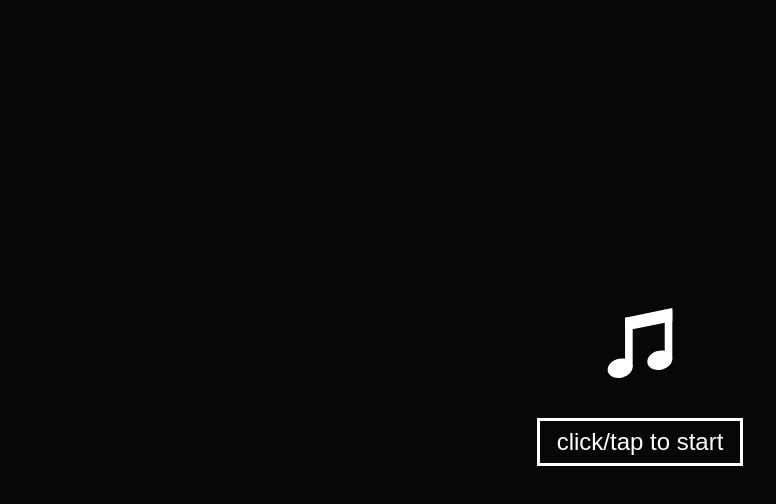
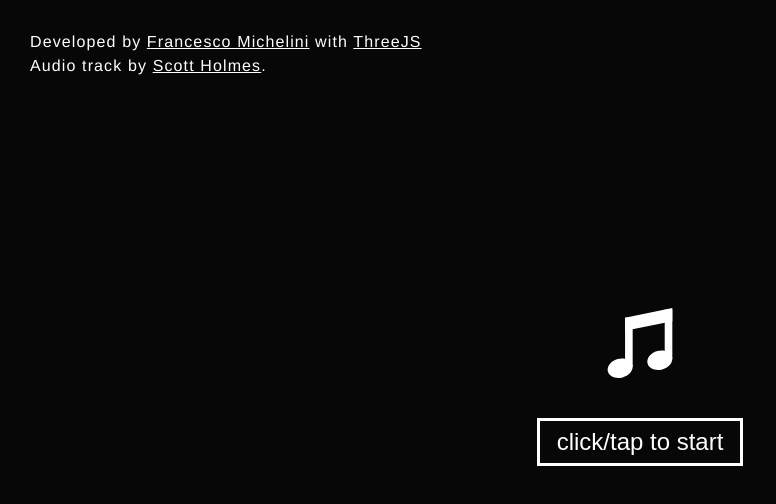
Before and after one commit to kekkorider/threejs-circular-audio-visualizer, a website built with Parcel: page src/index.html in a window 1280 px wide. Shown: the whole page, without its empty margins (0-776 px from the left). Built offline with nearby package versions, Linux system fonts and the light colour scheme; what three-instanced-uniforms-mesh would draw is missing.

Commit message:
Add credits

```diff
--- a/src/index.html
+++ b/src/index.html
@@ -23,6 +23,11 @@
 
   <div id="app"></div>
 
+  <p id="credits">
+    Developed by <a href="https://www.francescomichelini.com" target="_blank" rel="noopener noreferrer">Francesco Michelini</a> with <a href="https://threejs.org/" target="_blank" rel="noopener noreferrer">ThreeJS</a><br>
+    Audio track by <a href="https://freemusicarchive.org/music/Scott_Holmes#contact-artist" target="_blank" rel="noopener noreferrer">Scott Holmes</a>.
+  </p>
+
   <script src="./index.js"></script>
 </body>
 </html>
--- a/src/index.scss
+++ b/src/index.scss
@@ -62,3 +62,20 @@ body {
   font-size: 140%;
   visibility: hidden;
 }
+
+#credits {
+  color: white;
+  left: 0;
+  letter-spacing: 0.07em;
+  line-height: 1.5;
+  margin: 0;
+  position: fixed;
+  padding: 30px;
+  top: 0;
+  width: 100%;
+  z-index: 20;
+
+  a {
+    color: inherit;
+  }
+}
```
